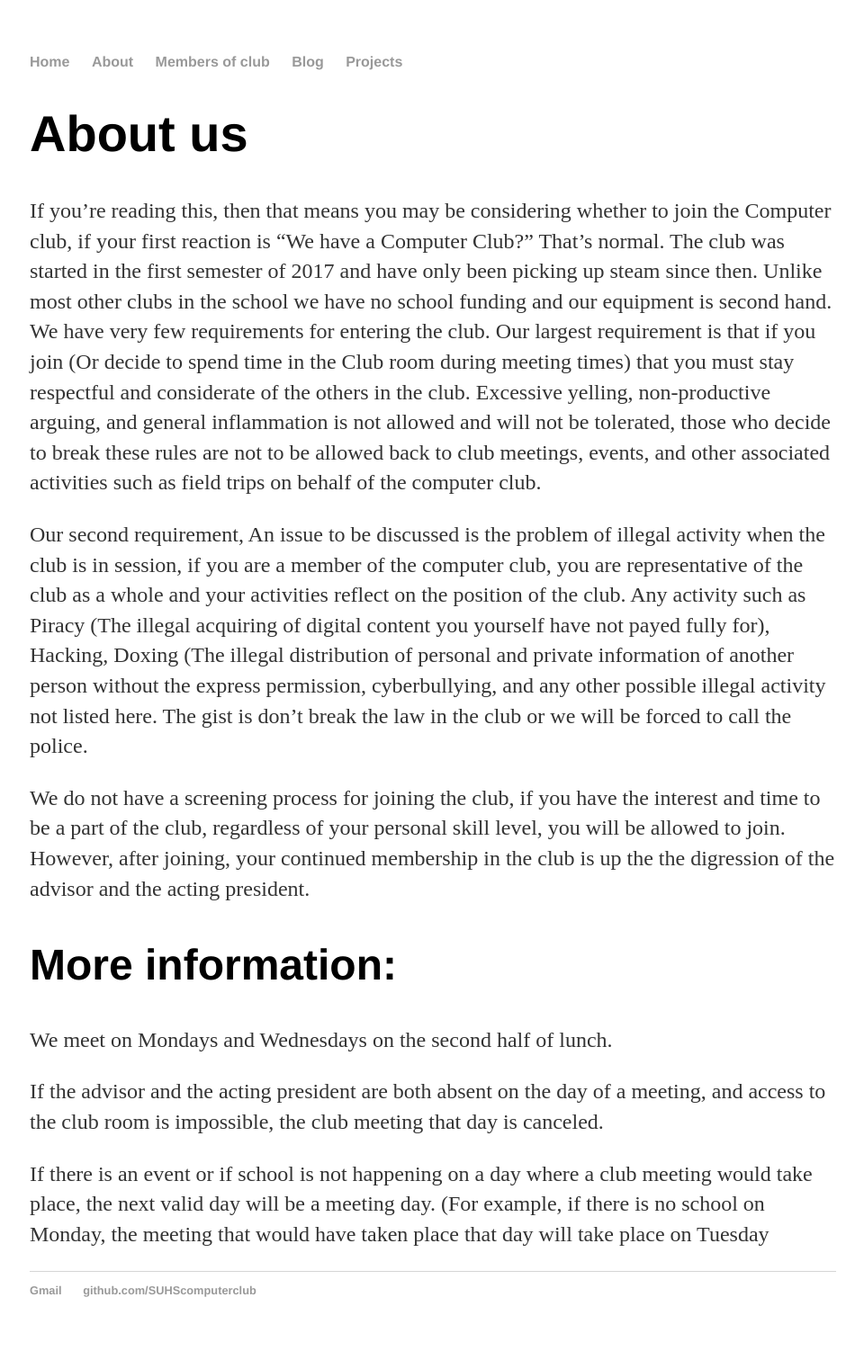
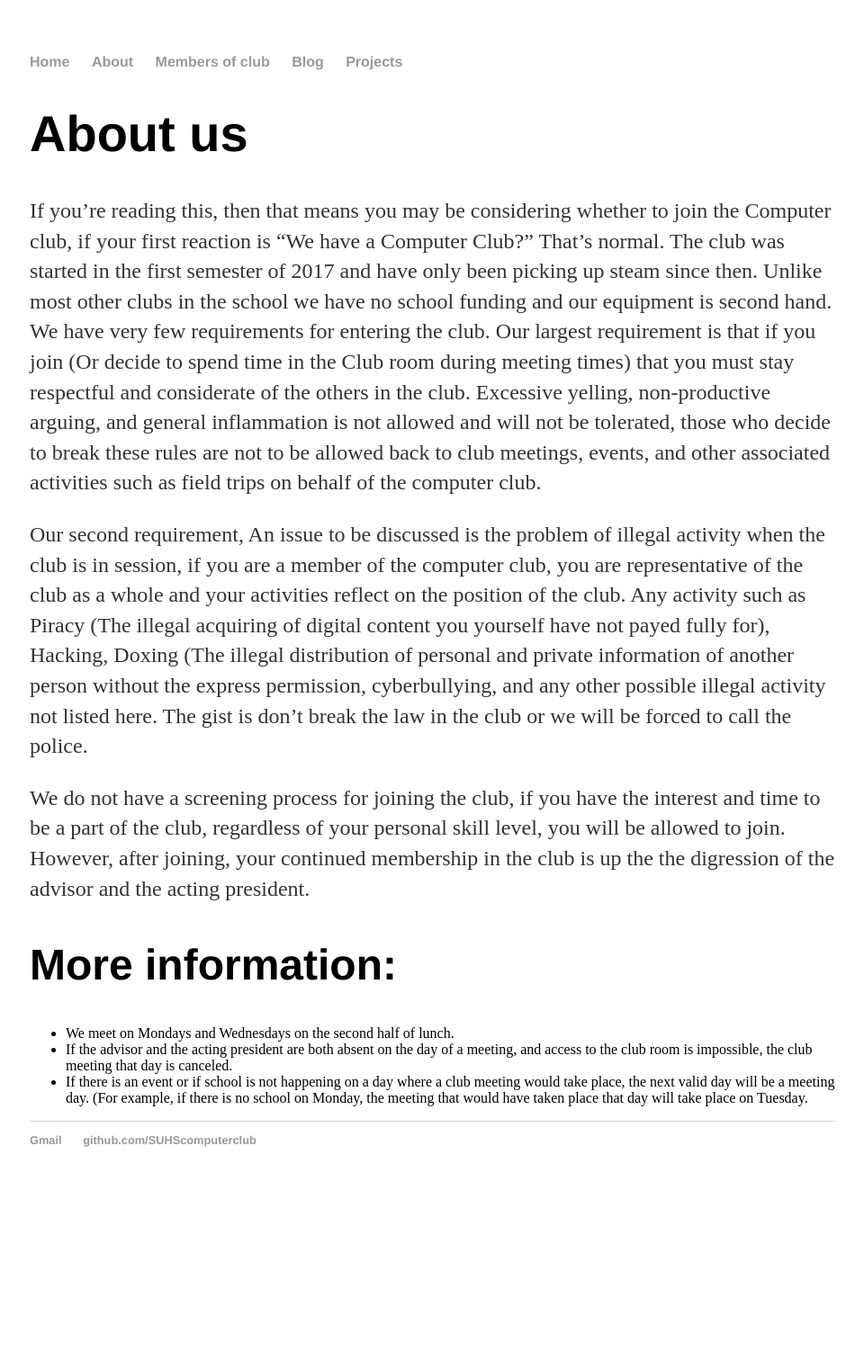
Before and after one commit to SUHScomputerclub/SUHScomputerclub.github.io, a Jekyll site: the page built from about/index.html, in a window 1280 px wide. Shown: the whole page at 90% size, without its empty margins (159-1119 px from the left). Built offline with Jekyll 4.4.1, drawn with Linux system fonts in a browser that asks for light colours; after the commit the page ends 1335 px from its top, so only the background shows below that.

Commit message:
formatting

```diff
--- a/about/index.html
+++ b/about/index.html
@@ -12,8 +12,8 @@ title: About us
 
 	<h2>More information:</h2>
 
-	<p>We meet on Mondays and Wednesdays on the second half of lunch.</p>
-
-	<p>If the advisor and the acting president are both absent on the day of a meeting, and access to the club room is impossible, the club meeting that day is canceled.</p>
-
-	<p>If there is an event or if school is not happening on a day where a club meeting would take place, the next valid day will be a meeting day. (For example, if there is no school on Monday, the meeting that would have taken place that day will take place on Tuesday</p>
+	<ul>
+		<li>We meet on Mondays and Wednesdays on the second half of lunch.</li>
+		<li>If the advisor and the acting president are both absent on the day of a meeting, and access to the club room is impossible, the club meeting that day is canceled.</li>
+		<li>If there is an event or if school is not happening on a day where a club meeting would take place, the next valid day will be a meeting day. (For example, if there is no school on Monday, the meeting that would have taken place that day will take place on Tuesday.</li>
+	</ul>
```
